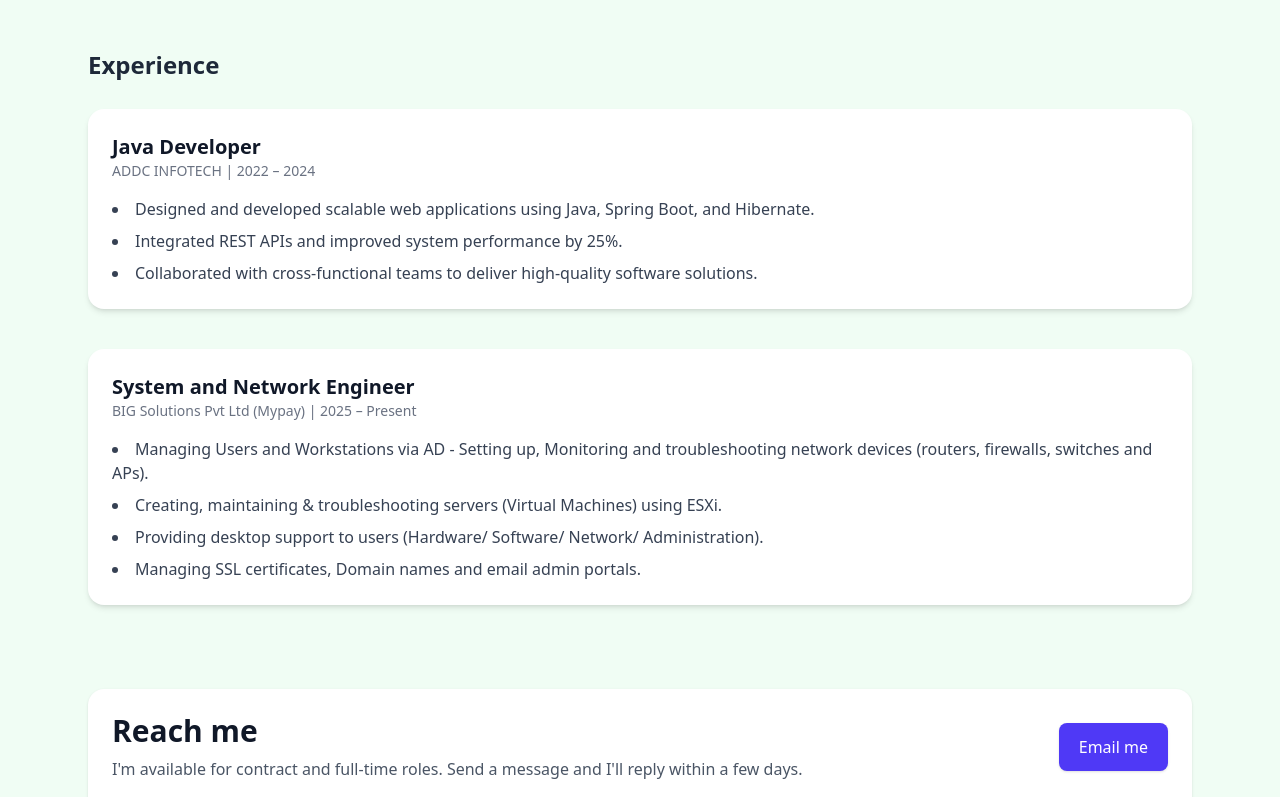
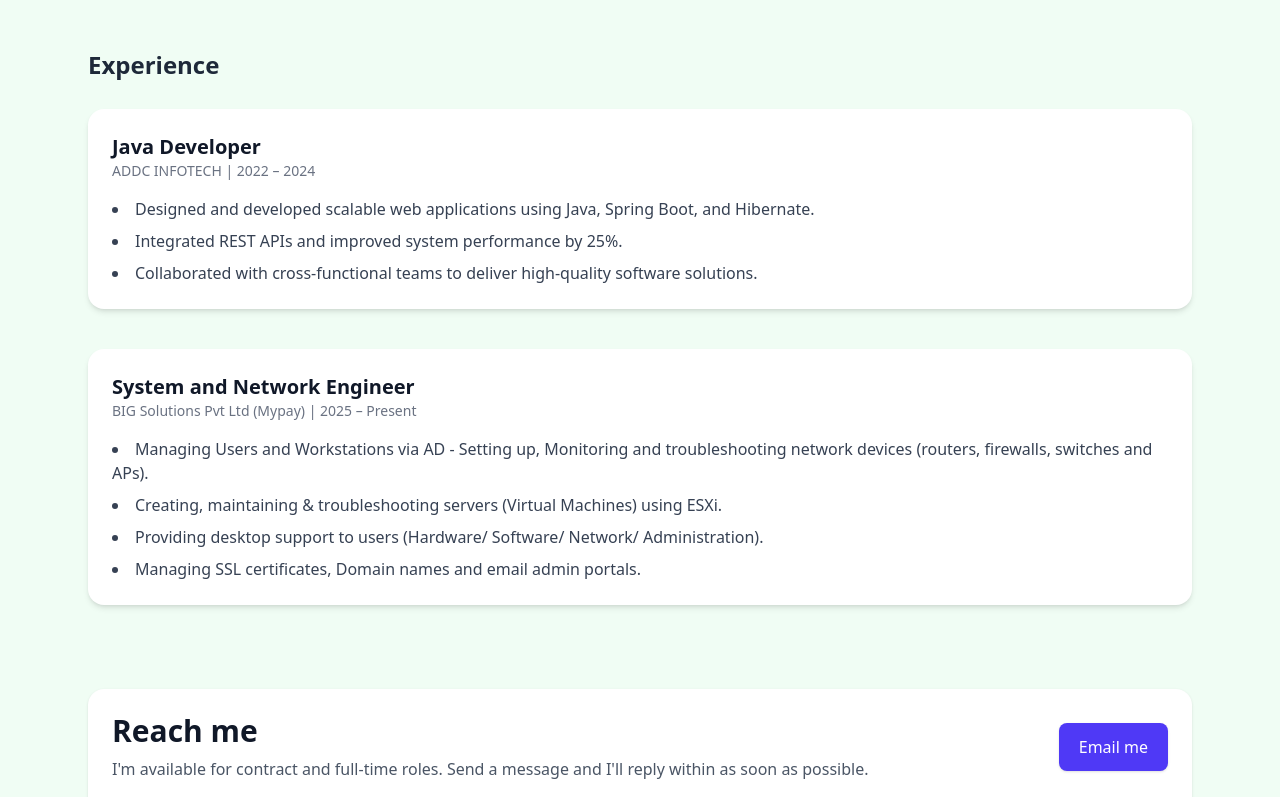
Before and after one commit to Anil11-singh/portfolio, a React (Vite) app: page / in a window 1280 px wide. Shown: the part 2000-2797 px from the top of the page. Built offline with nearby package versions, Linux system fonts and the light colour scheme.

Commit message:
first commit

```diff
--- a/src/App.tsx
+++ b/src/App.tsx
@@ -128,7 +128,7 @@ export default function App() {
               <h3 className="font-semibold">Quick bio</h3>
               <p className="text-sm text-gray-600 mt-1">
                 I’m Anil Kumar Mahato, a passionate Java Developer from
-                Kathmandu. I specialize in building efficient, scalable, and
+                Kathmandu. I specialize in building efficient, scalable,and
                 reliable applications using Java, Spring Boot, Hibernate, and
                 REST APIs. I enjoy solving complex problems, delivering clean
                 code, and creating impactful software that enhances performance
@@ -261,7 +261,7 @@ export default function App() {
               <h3 className="text-3xl font-semibold">Reach me</h3>
               <p className="text-gray-600 mt-2">
                 I'm available for contract and full-time roles. Send a message
-                and I'll reply within a few days.
+                and I'll reply within as soon as possible.
               </p>
             </div>
 
@@ -276,8 +276,7 @@ export default function App() {
           </div>
 
           <form className="mt-6 grid grid-cols-1 md:grid-cols-2 gap-4">
-            <input
-              className="p-3 border rounded-lg"
+            <input  className="p-3 border rounded-lg"
               placeholder="Your name"
             />
             <input className="p-3 border rounded-lg" placeholder="Email" />
@@ -300,7 +299,7 @@ export default function App() {
         </section>
 
         <footer className="mt-12 text-center text-gray-500 text-sm">
-          © {new Date().getFullYear()} Anil Kumar Mahato. All rights reserved.
+          © {new Date().getFullYear()} Anil Kumar Mahato.  All rights reserved.
         </footer>
       </main>
     </div>
```
